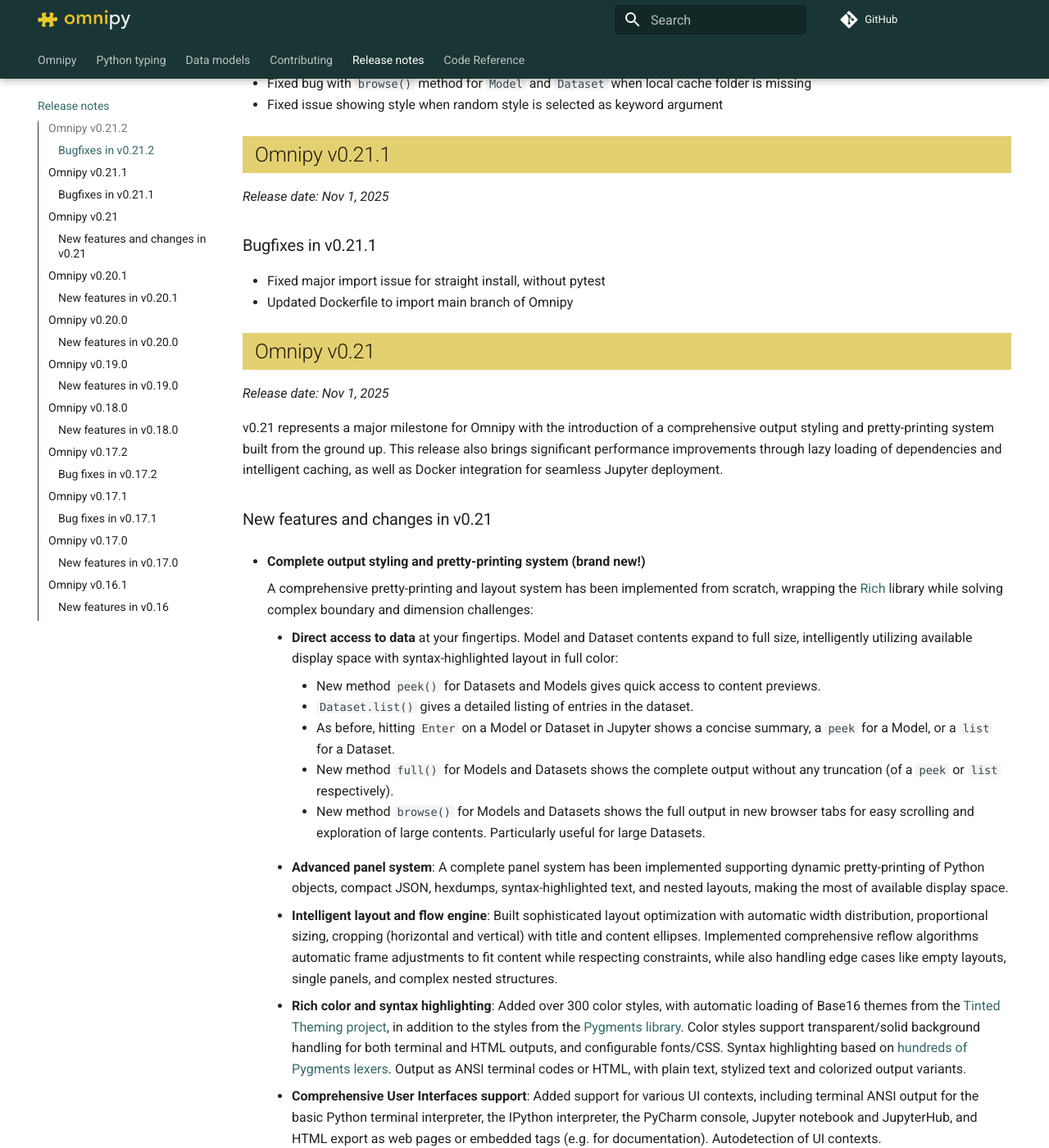
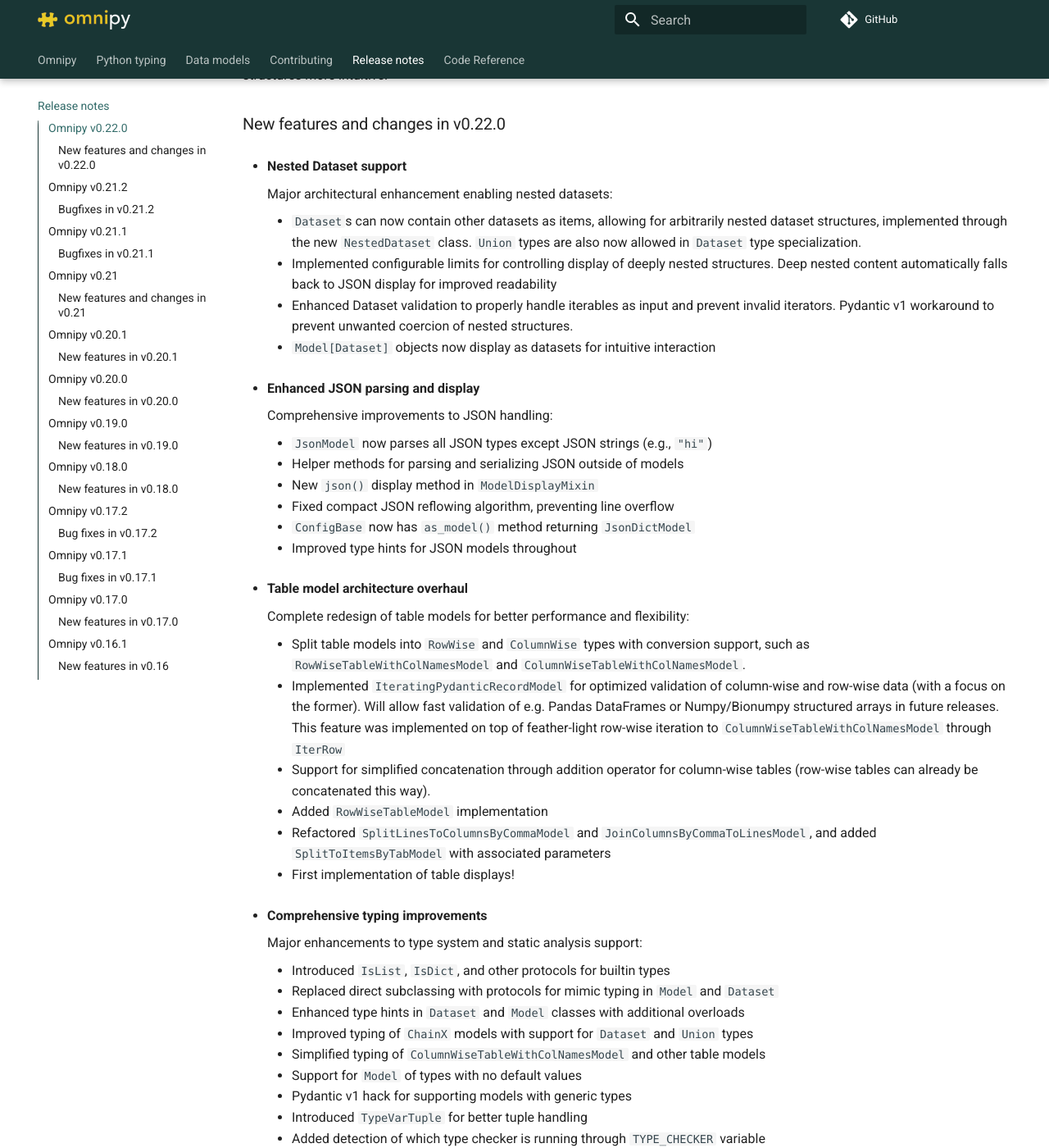
Before and after one commit to fairtracks/omnipy, an MkDocs documentation site: the page built from docs/release_notes.md, in a window 1280 px wide and 1400 px high, scrolled down 320 px. Shown: the whole window at 82% size. Built offline with MkDocs 1.6.1 and Material for MkDocs 9.7.7, drawn with Linux system fonts in a browser that asks for light colours; comment, search, counter and statistics services are not loaded; a style sheet for code colours, icons or effects is not loaded; some of the changed text lies outside the part shown.

Commit message:
Update release notes for Omnipy v0.22.0. Document major enhancements in nested dataset support, JSON parsing, table model architecture, typing improvements, and performance optimizations.

```diff
--- a/docs/release_notes.md
+++ b/docs/release_notes.md
@@ -1,3 +1,137 @@
+
+
+## Omnipy v0.22.0
+
+_Release date: Jan 8, 2026_
+
+Omnipy v0.22.0 brings major improvements to data model flexibility and
+type system robustness. This release focuses on enhanced support for
+nested datasets, improved table model architecture, and comprehensive
+typing improvements across the codebase. The JSON parsing system has been
+significantly enhanced, and new display capabilities make working with
+complex nested data structures more intuitive.
+
+### New features and changes in v0.22.0
+
+- **Nested Dataset support**
+
+  Major architectural enhancement enabling nested datasets:
+
+  - `Dataset`s can now contain other datasets as items, allowing for
+    arbitrarily nested dataset structures, implemented through the new
+    `NestedDataset` class. `Union` types are also now allowed in `Dataset`
+    type specialization.
+  - Implemented configurable limits for controlling display of deeply nested
+    structures. Deep nested content automatically falls back to JSON display
+    for improved readability
+  - Enhanced Dataset validation to properly handle iterables as input and
+    prevent invalid iterators. Pydantic v1 workaround to prevent unwanted
+    coercion of nested structures.
+  - `Model[Dataset]` objects now display as datasets for intuitive
+    interaction
+
+
+- **Enhanced JSON parsing and display**
+
+  Comprehensive improvements to JSON handling:
+
+  - `JsonModel` now parses all JSON types except JSON strings (e.g., `"hi"`)
+  - Helper methods for parsing and serializing JSON outside of models
+  - New `json()` display method in `ModelDisplayMixin`
+  - Fixed compact JSON reflowing algorithm, preventing line overflow
+  - `ConfigBase` now has `as_model()` method returning `JsonDictModel`
+  - Improved type hints for JSON models throughout
+
+
+- **Table model architecture overhaul**
+
+  Complete redesign of table models for better performance and flexibility:
+
+  - Split table models into `RowWise` and `ColumnWise` types with conversion
+    support, such as `RowWiseTableWithColNamesModel` and
+    `ColumnWiseTableWithColNamesModel`.
+  - Implemented `IteratingPydanticRecordModel` for optimized validation of
+    column-wise and row-wise data (with a focus on the former). Will allow
+    fast validation of e.g. Pandas DataFrames or Numpy/Bionumpy structured
+    arrays in future releases. This feature was implemented on top
+    of feather-light row-wise iteration to
+    `ColumnWiseTableWithColNamesModel` through `IterRow`
+  - Support for simplified concatenation through addition operator for
+    column-wise tables (row-wise tables can already be concatenated this
+    way).
+  - Added `RowWiseTableModel` implementation
+  - Refactored `SplitLinesToColumnsByCommaModel` and
+    `JoinColumnsByCommaToLinesModel`, and added `SplitToItemsByTabModel`
+    with associated parameters
+  - First implementation of table displays!
+
+
+- **Comprehensive typing improvements**
+
+  Major enhancements to type system and static analysis support:
+
+  - Introduced `IsList`, `IsDict`, and other protocols for builtin types
+  - Replaced direct subclassing with protocols for mimic typing in `Model`
+    and `Dataset`
+  - Enhanced type hints in `Dataset` and `Model` classes with additional
+    overloads
+  - Improved typing of `ChainX` models with support for `Dataset` and
+    `Union` types
+  - Simplified typing of `ColumnWiseTableWithColNamesModel` and other table
+    models
+  - Support for `Model` of types with no default values
+  - Pydantic v1 hack for supporting models with generic types
+  - Introduced `TypeVarTuple` for better tuple handling
+  - Added detection of which type checker is running through `TYPE_CHECKER`
+    variable
+  - Fixed numerous typing issues across multiple modules
+
+
+- **Model and Dataset enhancements**
+
+  Various improvements to core data structures:
+
+  - `JsonScalarModel` is now a proper model subclass
+  - Support for enums as values in Omnipy models
+  - Expanded general sequence support in `Model` to handle any iterable
+  - Name changes: `NestedStrWithListModels` → `NestedListsAndStrsWithModels` (and similar)
+  - Fixed edge case issue for `_NestedSplitToItemsModel`
+
+
+- **Display and UI improvements**
+
+  - Renamed horizontal overflow mode: `WORD_WRAP` → `WRAP`
+  - Removed unneeded extra resize rendering for `browse()`
+  - Fixed bug with syntax coloring of text content
+  - Partly fixed edge case issues with very long lines for compact JSON
+  - `Dataset.full()` now based on `peek()` instead of `list()`
+  - Renamed random color styles: `random-t16-dark` → `random-dark-t16` (and
+    similar)
+
+
+- **Performance improvements**
+
+  - Improved import performance greatly by removing solara import for non-
+    Jupyter UI types, and other improvements
+  - Miscellaneous speedups across various operations
+  - Added `open_func` parameter to `import_directory` for BioNumpy support
+  - Implemented `class_or_instance_method` decorator, which allows method to
+    be called as class method or instance method. Will be used to unify
+    `load()` and `load_into()` methods.
+
+
+- **Development and testing**
+
+  - LiteralEnum checks now only run when in develop mode (editable install)
+  - Workaround documented for `Chain2` with `Union` types
+  - Updated mypy version
+  - Clean up of inheritance for `Config` classes and protocols with
+    `IsConfigBase` intermediate
+  - Updated IHEC and nobel notebooks
+  - Various cleanups and removed unneeded tests. Skipped some tests that are
+    known to fail
+
+
 ## Omnipy v0.21.2
 
 _Release date: Nov 3, 2025_
```
